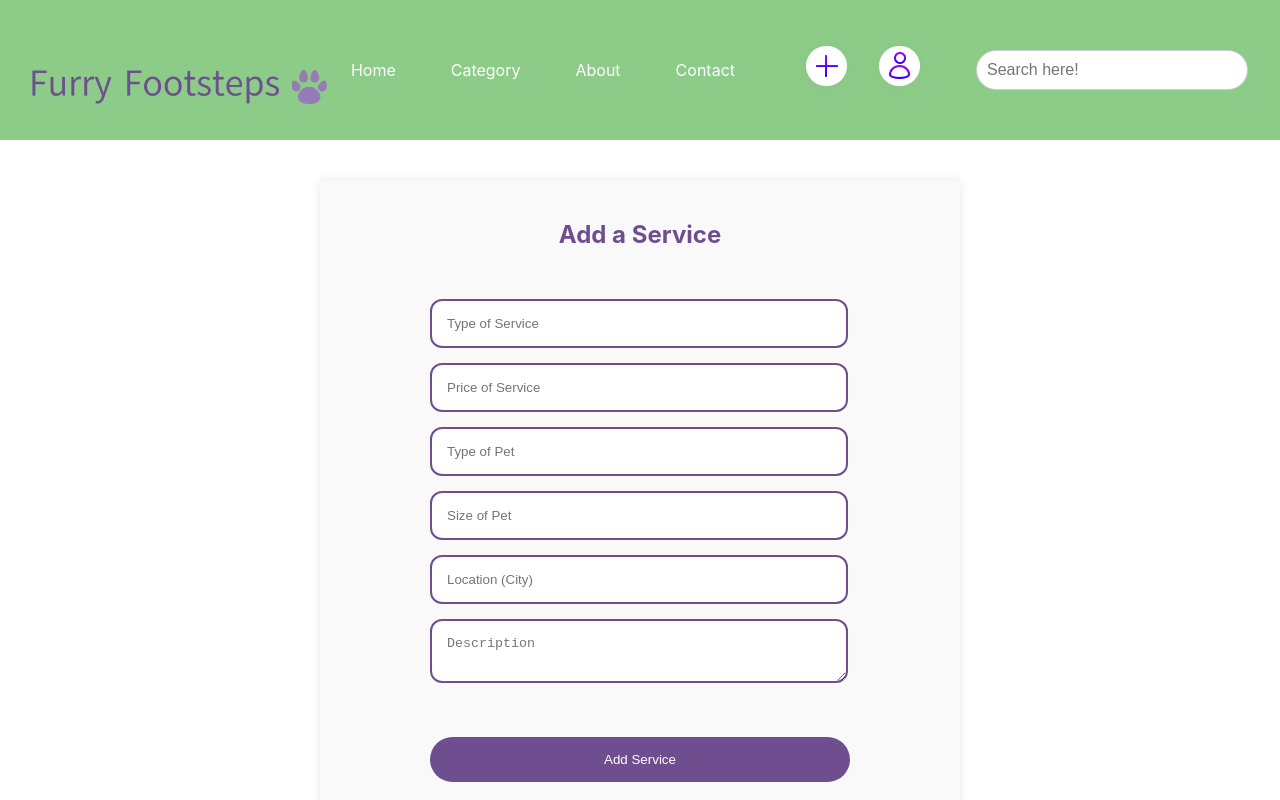
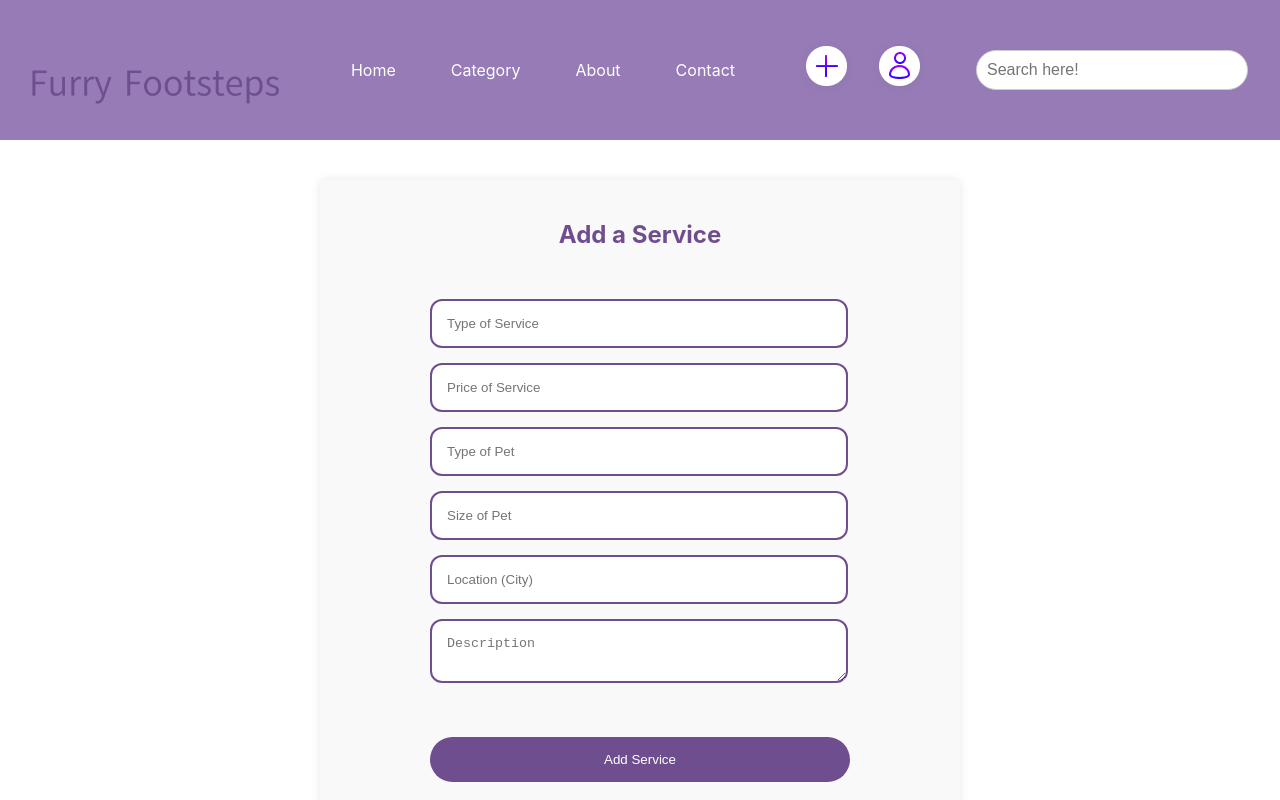
Before and after one commit to IskraNa/FurryFootsteps-UI, a React (Create React App) app: page /addService in a window 1280 px wide. Shown: the top 800 px of the page. Built offline with nearby package versions, Linux system fonts and the light colour scheme.

Commit message:
changing the place of the HeaderSmall component

```diff
--- a/src/headerSmall/HeaderSmall.css
+++ b/src/components/headerSmall/HeaderSmall.css
@@ -1,6 +1,6 @@
 /* headerSmall.css */
 
-.navbar {
+.navbarStyle {
     background: #8CCC88;
     /* Other styles remain the same */
 }
--- a/src/headerSmall/HeaderSmall.js
+++ b/src/components/headerSmall/HeaderSmall.js
@@ -1,11 +1,13 @@
 import React from 'react';
-import Navbar from '../components/navigation/NavBar';
+import Navbar from '../navigation/NavBar';
 import './HeaderSmall.css'; // Import the CSS file
 
 
 const HeaderSmall = () => {
     return (
-        <Navbar/>
+        <div className={'navbarStyle'}>
+            <Navbar/>
+        </div>
     );
 }
 
--- a/src/views/AddServicePage.js
+++ b/src/views/AddServicePage.js
@@ -4,7 +4,7 @@ import Header from "../components/header/Header";
 import Footer from "../components/footer/Footer";
 import "../components/addServiceForm/addServiceForm.css";
 import AddServiceForm from "../components/addServiceForm/addServiceForm";
-import HeaderSmall from "../headerSmall/HeaderSmall";
+import HeaderSmall from "../components/headerSmall/HeaderSmall";
 
 
 function App() {
```
